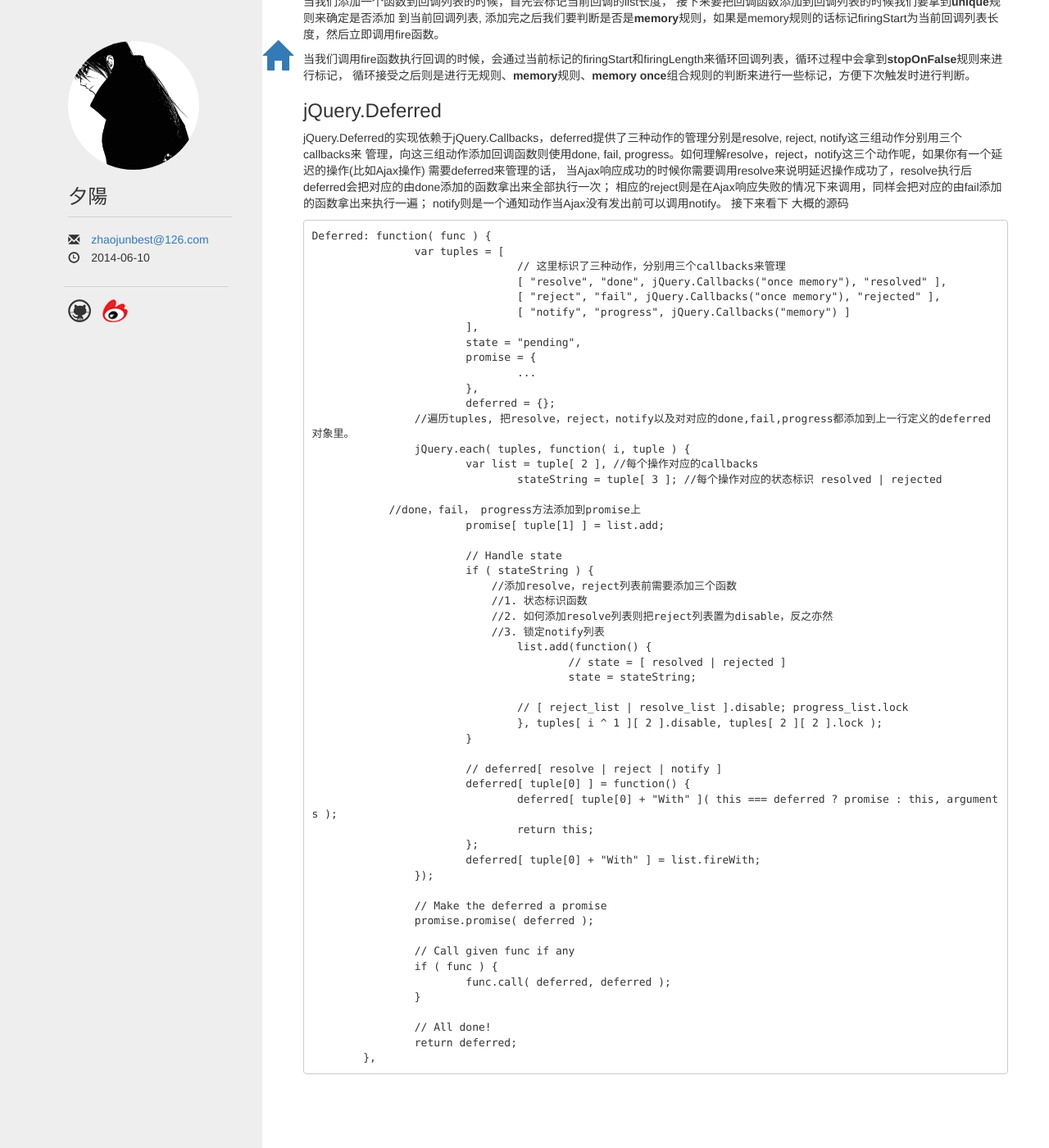
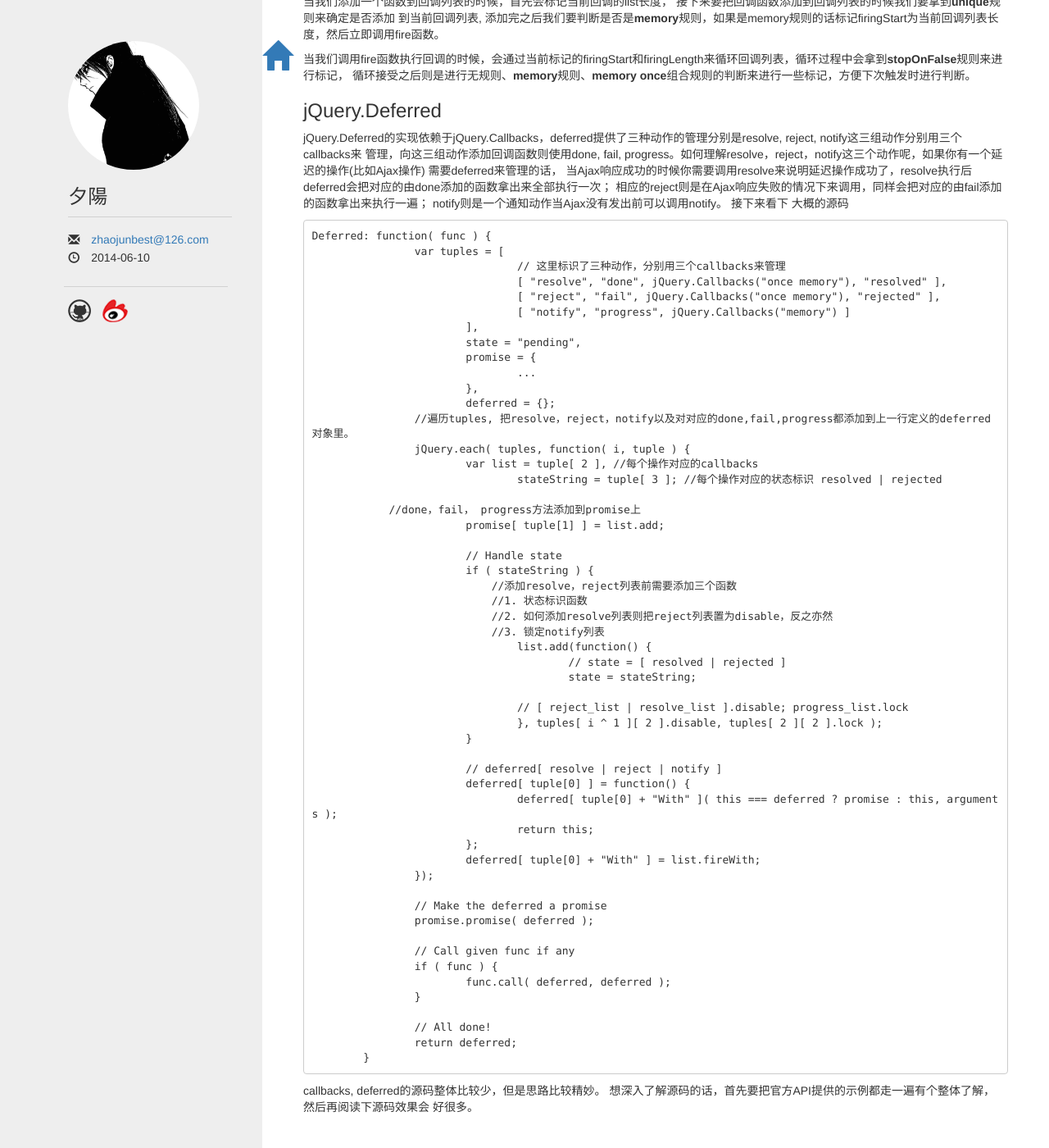
Before and after one commit to jackzhaojun/jackzhaojun.github.io, a Jekyll site: the page built from _posts/2014-08-20-jQuery核心函数Callbacks，Deferred解析.md, in a window 1280 px wide and 1400 px high, scrolled down 2516 px. Shown: the whole window at 82% size. Built offline with Jekyll 4.4.1, drawn with Linux system fonts in a browser that asks for light colours; nearby versions of some CDN libraries.

Commit message:
deferred

```diff
--- a/_posts/2014-08-20-jQuery核心函数Callbacks，Deferred解析.md
+++ b/_posts/2014-08-20-jQuery核心函数Callbacks，Deferred解析.md
@@ -192,4 +192,7 @@
 
     		// All done!
     		return deferred;
-    	},
+    	}
+
+callbacks, deferred的源码整体比较少，但是思路比较精妙。 想深入了解源码的话，首先要把官方API提供的示例都走一遍有个整体了解， 然后再阅读下源码效果会
+好很多。
```
